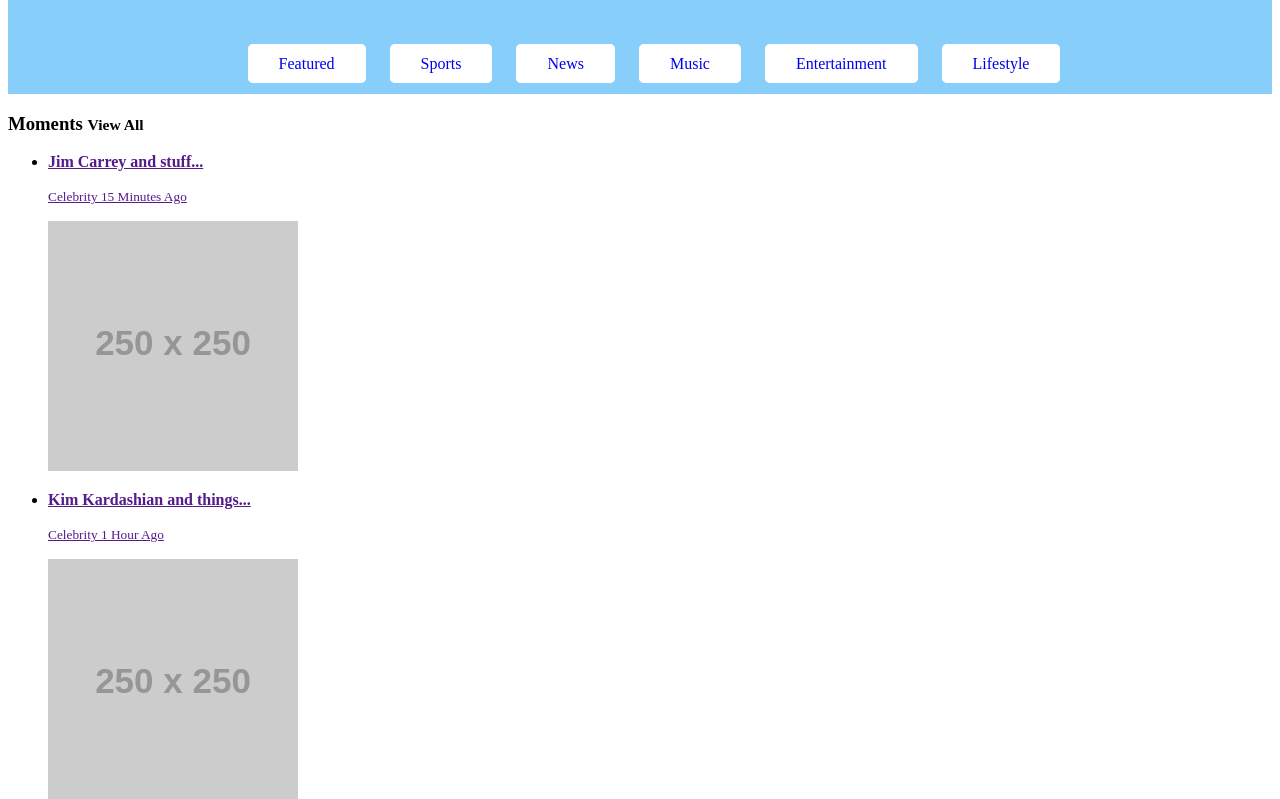
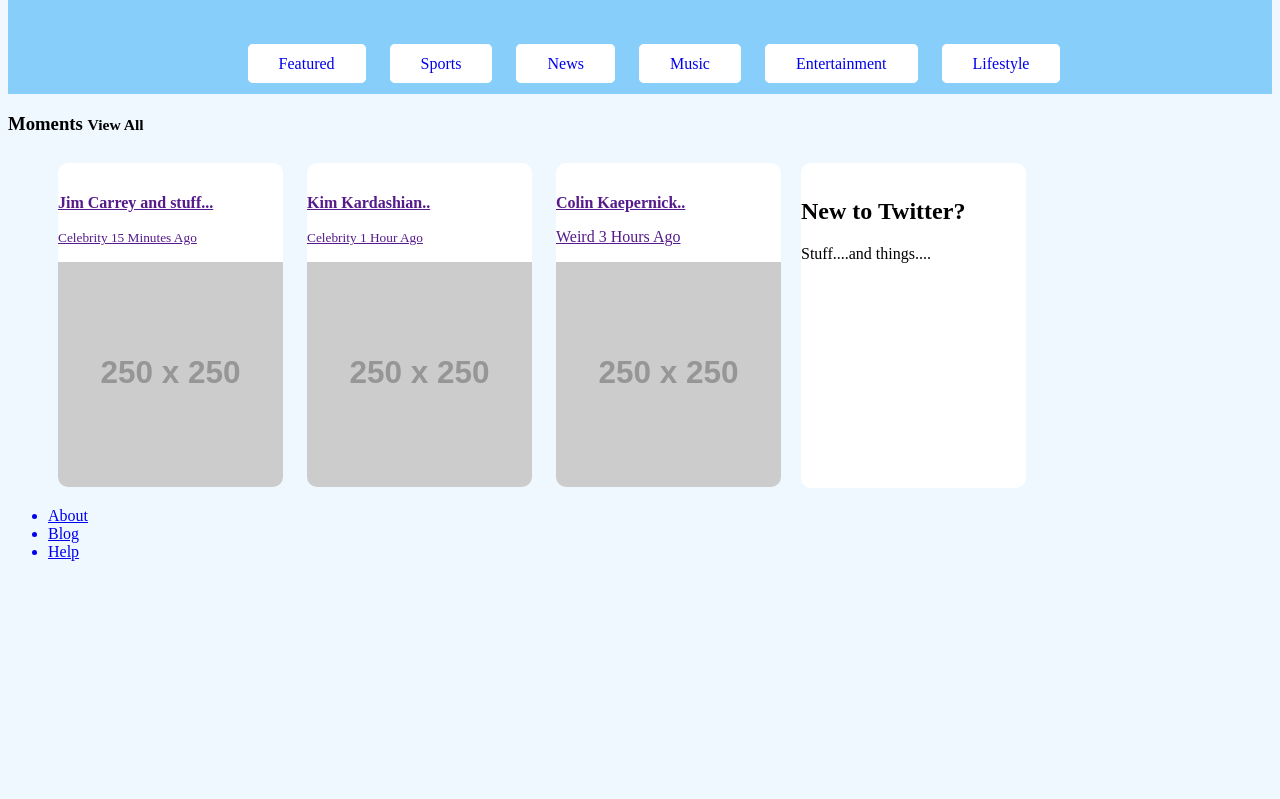
Before and after one commit to thosd/express_static, a website: page public/html/index.html in a window 1280 px wide. Shown: the part 114-913 px from the top of the page. After the commit the page ends 800 px from the top, so only its background shows below. Drawn offline with Linux system fonts and the light colour scheme; files that its build step writes are made by us from their sources; placeholder pictures from the web are drawn by us.

Commit message:
more css changes to main page, cards etc

```diff
--- a/public/css/main.css
+++ b/public/css/main.css
@@ -1,3 +1,7 @@
+body {
+  background-color: aliceblue;
+}
+
 #main-header{
   background-color: #87CEFA;
   width: 100%;
@@ -52,3 +56,32 @@ ul.access li a:hover{
   margin-left: 10px;
   margin-right: 10px;
 }
+
+.cardgroup {
+  display: inline;
+}
+
+.card {
+  background-color: white;
+  display: inline-block;
+  width: 225px;
+  height: 300px;
+  padding-top: 15px;
+  margin: 10px;
+  border-radius: 10px;
+
+}
+
+.card * {
+  width: inherit;
+}
+
+.card img{
+  border-bottom-left-radius: 10px;
+  border-bottom-right-radius: 10px;
+}
+
+#signup-card {
+  position: absolute;
+  height: 310px;
+}
--- a/public/html/index.html
+++ b/public/html/index.html
@@ -19,7 +19,7 @@
       <br>
       <br>
       <div>
-        <h1>Oh shit waddup?</h1>
+        <h1>Oh snap waddup?</h1>
       </div>
       <!-- End of Header/Title -->
       <br>
@@ -48,8 +48,8 @@
     </header>
     <main>
       <h3>Moments <small>View All</small></h3>
-      <ul>
-        <li>
+      <ul class="card-group">
+        <li class="card">
           <a href="">
             <div>
               <p><strong>Jim Carrey and stuff...</strong></p>
@@ -58,28 +58,29 @@
             </div>
           </a>
         </li>
-        <li>
+        <li class="card">
           <a href="">
             <div>
-              <p><strong>Kim Kardashian and things...</strong></p>
+              <p><strong>Kim Kardashian..</strong></p>
               <p><small>Celebrity 1 Hour Ago</small></p>
               <img src="http://placehold.it/250x250" alt="Pic of Kimmy K">
             </div>
           </a>
         </li>
-        <li>
+        <li class="card">
           <a href="">
             <div>
-              <p><strong>Colin Kaepernick blah blah</strong></p>
+              <p><strong>Colin Kaepernick..</strong></p>
               <p>Weird 3 Hours Ago</p>
               <img src="http://placehold.it/250x250" alt="Pic of bro">
             </div>
           </a>
         </li>
-        <li>
+        <li class="card" id="signup-card">
           <div>
             <h2>New to Twitter?</h2>
             <p>Stuff....and things....</p>
+            <a href="http://placehold.it/250x250" alt="test">
           </div>
         </li>
     </main>
```
